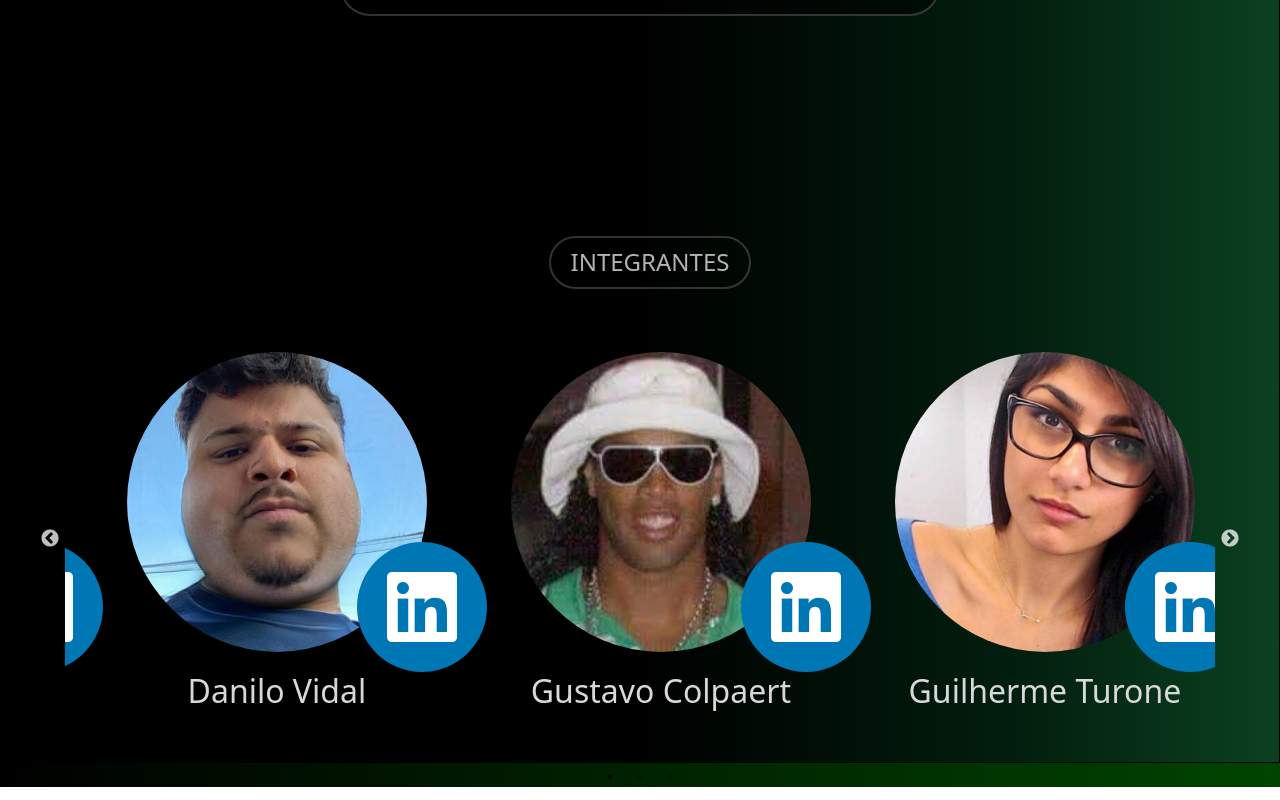
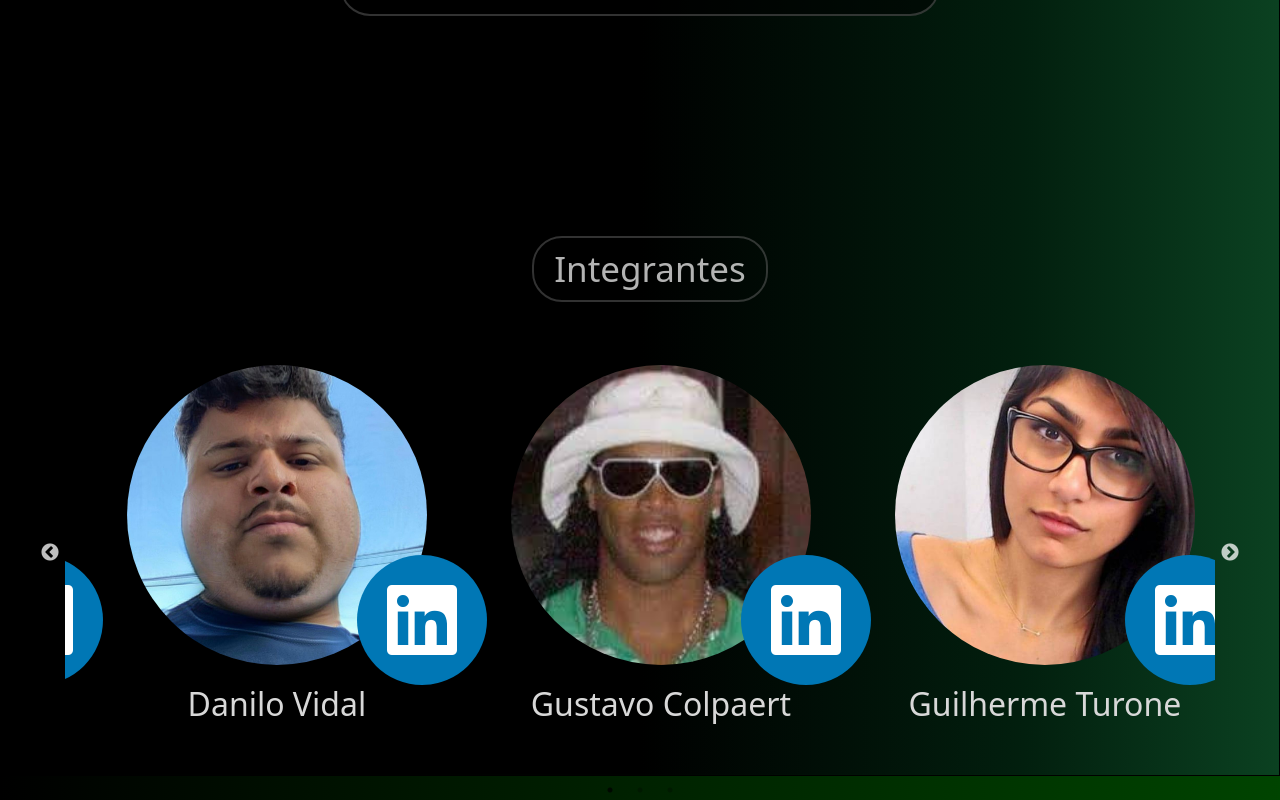
Before and after one commit to gabrielcardosoo/A3-desweb, a React (Create React App) app in the folder frontend/: page / in a window 1280 px wide. Shown: the part 1897-2697 px from the top of the page. Built offline with nearby package versions, Linux system fonts and the light colour scheme.

Commit message:
Feat: Ajuste título de integrantes

```diff
--- a/frontend/src/components/Integrant_components.js
+++ b/frontend/src/components/Integrant_components.js
@@ -79,7 +79,7 @@ const IntegrantComponents = () => {
   return (
     <div id="integrantes" className="integrantes-container">
       <div className="integ-header">
-        <h1 className="integ-title">INTEGRANTES</h1>
+        <h1 className="integ-title">Integrantes</h1>
       </div>
       <div className='integrant-carousel'>
       <Slider {...settings}>
--- a/frontend/src/components/style/Integrant_components.css
+++ b/frontend/src/components/style/Integrant_components.css
@@ -13,7 +13,7 @@
 
   /* Estilização do título "Integrantes" */
 .integ-title {
-    font-size: 24px;
+    font-size: 35px;
     color: rgba(255, 255, 255, 0.7);
     padding: 10px 20px;
     margin-left: 20px;
```
